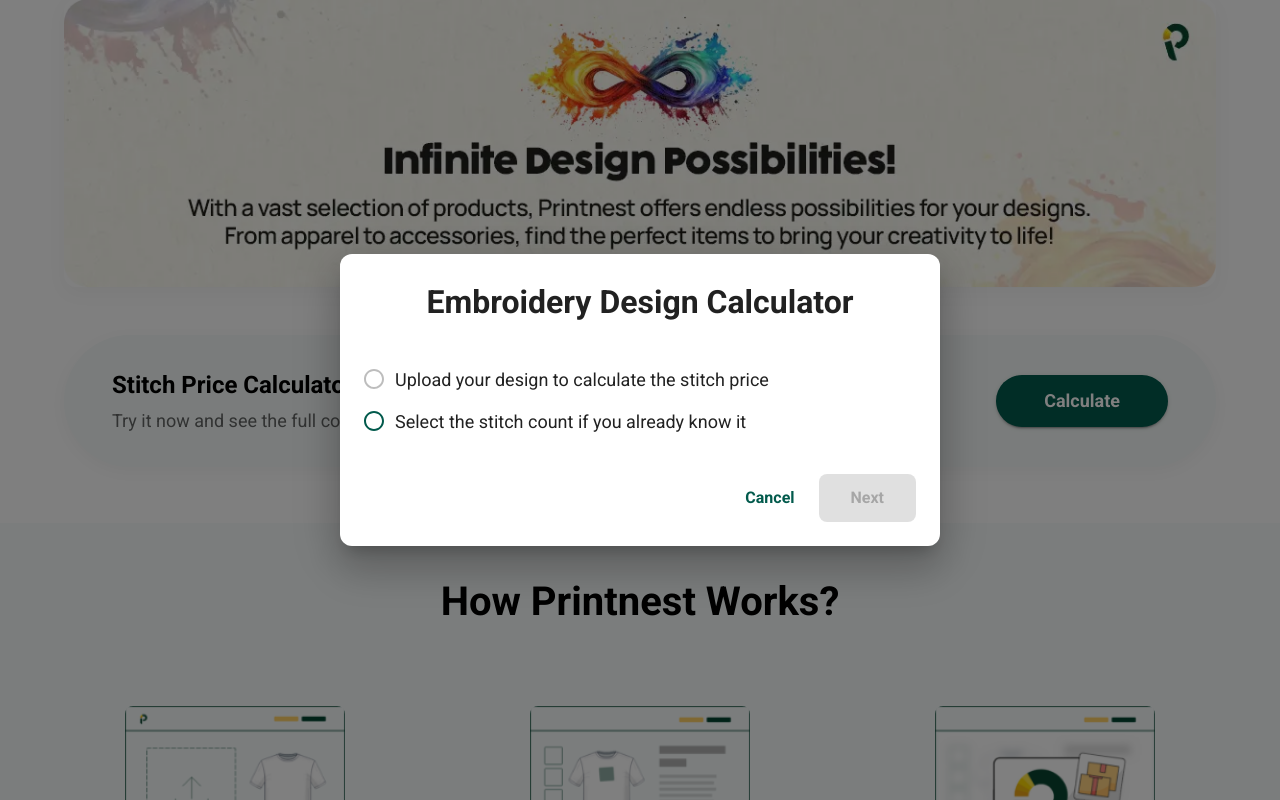
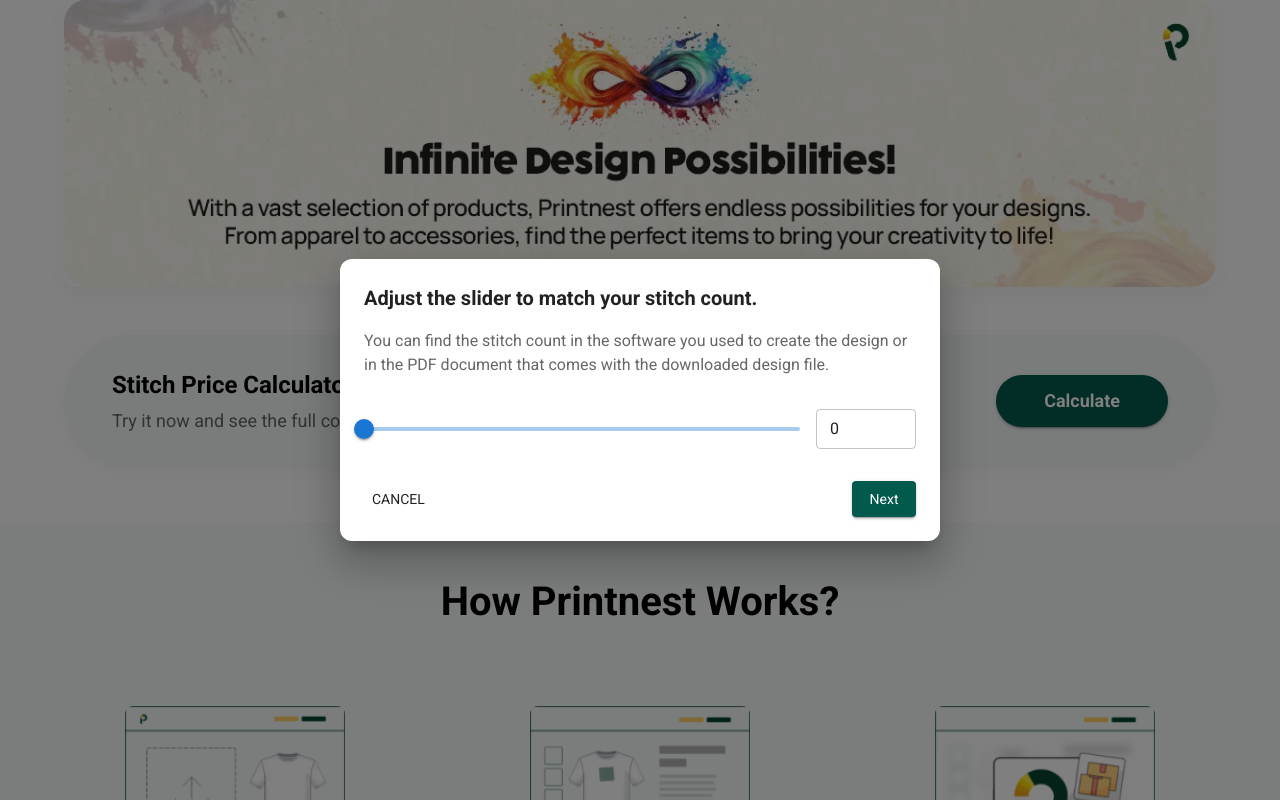
Before and after one commit to MrLatif/embroidery-page, a React (Create React App) app: page / in a window 1280 px wide. Both pictures are taken after a click on the button "Calculate". Shown: the part 3657-4457 px from the top of the page. Built offline with nearby package versions, Linux system fonts and the light colour scheme.

Commit message:
removed the first step

```diff
--- a/src/components/CalculatorModal/EmbroideryCalculatorModal.tsx
+++ b/src/components/CalculatorModal/EmbroideryCalculatorModal.tsx
@@ -37,33 +37,31 @@ const EmbroideryCalculatorModal = ({
 
   const renderStep = () => {
     switch (step) {
-      case 0:
+      // case 0:
+      //   return (
+      //     <Step0ChooseMethod
+      //       onNext={(selectedMethod: "upload" | "manual") => {
+      //         setMethod(selectedMethod);
+      //         setStep(1);
+      //       }}
+      //       onCancel={handleClose}
+      //     />
+      //   );
+      case 0: {
         return (
-          <Step0ChooseMethod
-            onNext={(selectedMethod: "upload" | "manual") => {
-              setMethod(selectedMethod);
-              setStep(1);
-            }}
+          <Step1ManualInput
+            value={stitchCount}
+            onChange={(val) => setStitchCount(val)}
             onCancel={handleClose}
+            onNext={() => setStep(1)}
           />
         );
+      }
       case 1:
-        if (method === "manual") {
-          return (
-            <Step1ManualInput
-              value={stitchCount}
-              onChange={(val) => setStitchCount(val)}
-              onBack={() => setStep(0)}
-              onNext={() => setStep(2)}
-            />
-          );
-        }
-        return <Box>Upload flow coming soon...</Box>;
-      case 2:
         return (
           <Step2ProductSelection
             stitchCount={stitchCount}
-            onBack={() => setStep(1)}
+            onBack={() => setStep(0)}
             onFinish={handleClose}
           />
         );
--- a/src/components/CalculatorModal/Steps/Step0ChooseMethod.tsx
+++ b/src/components/CalculatorModal/Steps/Step0ChooseMethod.tsx
@@ -25,7 +25,7 @@ const Step0ChooseMethod = ({ onNext, onCancel }: Props) => {
     <Box maxWidth="100%">
       <Typography
         fontWeight={700}
-        fontSize={{ xs: "1.5rem", md: "2rem" }}
+        fontSize={{ xs: "1.25rem", sm: "1.5rem" }}
         textAlign="center"
         mb={4}
       >
@@ -66,7 +66,7 @@ const Step0ChooseMethod = ({ onNext, onCancel }: Props) => {
       >
         <Button
           onClick={onCancel}
-          fullWidth={isMobile}
+          color="inherit"
           sx={{
             color: "#025A4C",
             textTransform: "none",
@@ -83,12 +83,7 @@ const Step0ChooseMethod = ({ onNext, onCancel }: Props) => {
           fullWidth={isMobile}
           sx={{
             backgroundColor: "#025A4C",
-            px: 4,
-            py: 1.25,
-            borderRadius: 2,
             textTransform: "none",
-            fontWeight: 600,
-            fontSize: "1rem",
             "&:hover": {
               backgroundColor: "#014c3f",
             },
--- a/src/components/CalculatorModal/Steps/Step1ManualInput.tsx
+++ b/src/components/CalculatorModal/Steps/Step1ManualInput.tsx
@@ -11,12 +11,12 @@ import { useState } from "react";
 const Step1ManualInput = ({
   value,
   onChange,
-  onBack,
+  onCancel,
   onNext,
 }: {
   value: number;
   onChange: (val: number) => void;
-  onBack: () => void;
+  onCancel: () => void;
   onNext: () => void;
 }) => {
   const [internalValue, setInternalValue] = useState(value || 0);
@@ -62,8 +62,8 @@ const Step1ManualInput = ({
       </Stack>
 
       <Stack direction="row" justifyContent="space-between">
-        <Button onClick={onBack} color="inherit">
-          Back
+        <Button onClick={onCancel} color="inherit">
+          Cancel
         </Button>
         <Button
           variant="contained"
--- a/src/components/CalculatorModal/Steps/Step2ProductSelection.tsx
+++ b/src/components/CalculatorModal/Steps/Step2ProductSelection.tsx
@@ -185,7 +185,7 @@ const Step2ProductSelection = ({
                 maxHeight: "100%",
                 objectFit: "contain",
                 transition: "transform 0.3s ease",
-                "&:hover": { transform: "scale(1.05)" },
+                "&:hover": { transform: "scale(1.3)" },
               }}
             />
           ) : (
```
